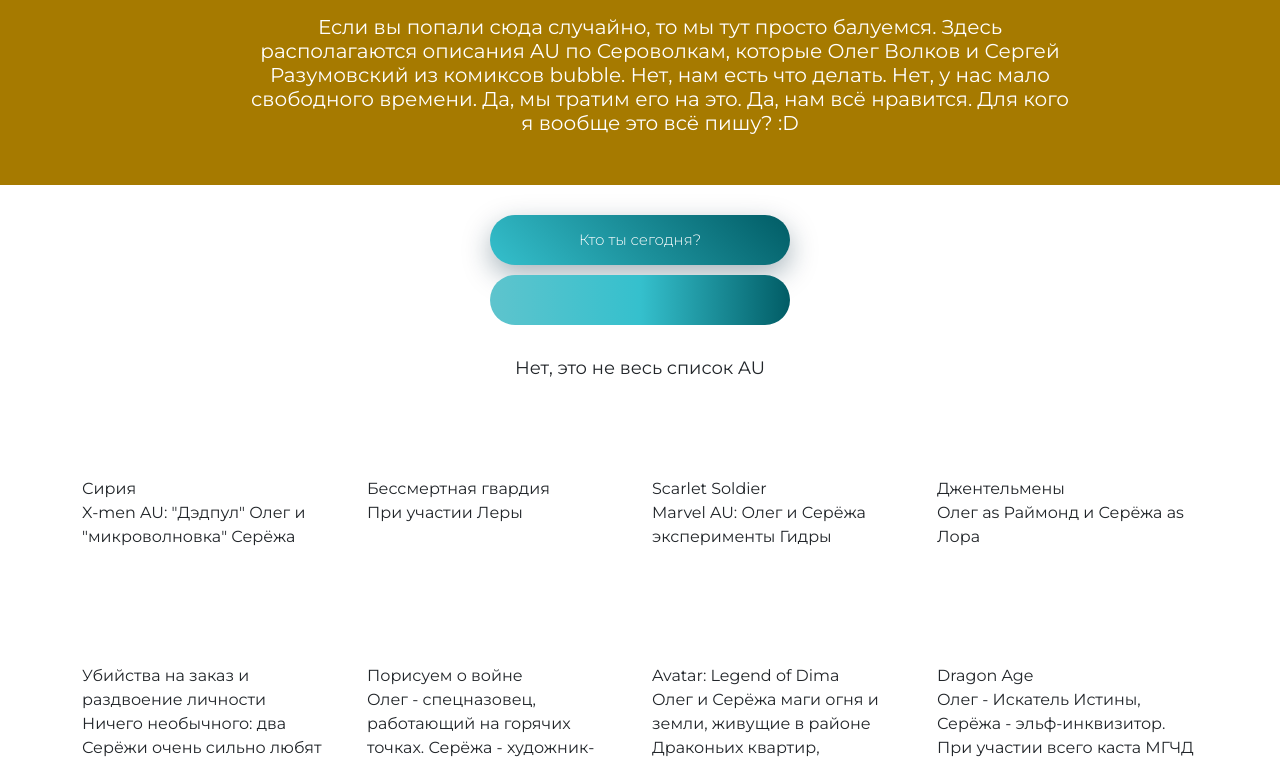
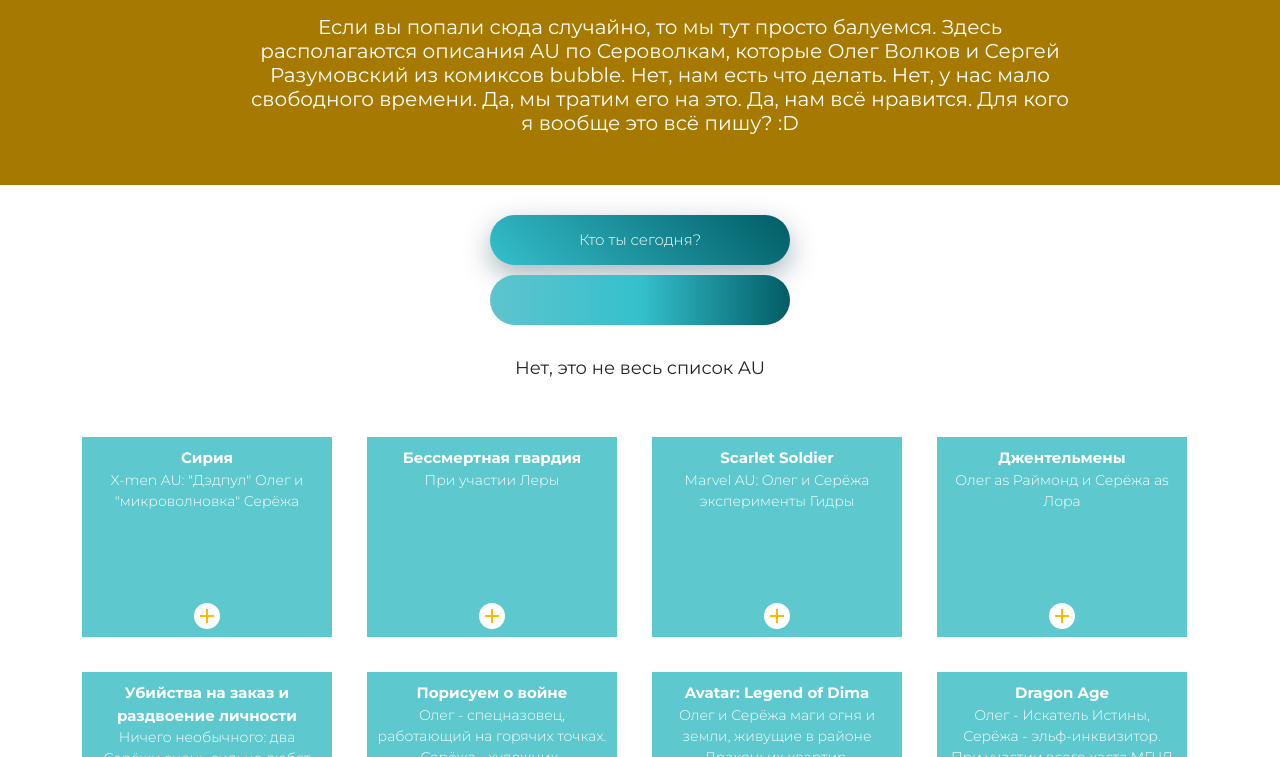
Before and after one commit to lunahogart/greywolf_AU, a plain HTML site: page index.html in a window 1280 px wide. Shown: the part 195-952 px from the top of the page. Drawn offline with Linux system fonts and the light colour scheme.

Commit message:
Add files via upload

```diff
--- a/js/button.js
+++ b/js/button.js
@@ -27,7 +27,7 @@ function my_alert() {
     "СММ-щик Серёжа. Соберись и выкати своему боссу всё, что накипело!",
     "Алая Ведьма Серёжа. Завязывай копаться в чужом дерьме, брат",
     "Зимний Солдат Олег. А чё зимний-то? Летом не служишь? И вот не служи лучше. Побудь денек доминантом",
-    "Искатель Олег. На тебе опять судьба человечества. Не ищи приключений на жопу, ибо что ищется - то найдется. Или это о каких-то других искателях...",
+    "Искатель Олег. Что ищется - то найдется, главное отпустить.",
     "Инквизитор Серёжа. Не обязательно сжигать людей, чтобы услышать от них то, что ты хочешь. А, это не та Инквизиция... Хотя, стоп. Какая разница.",
     "Сердцебит Олег. От твоих мувов сердечко будет делать боньк. Главное не довести никого до инсульта.",
     "Sunsummoner Серёжа. Гори, шобы светить, понял?",
--- a/sass/_mainAU.sass
+++ b/sass/_mainAU.sass
@@ -10,10 +10,62 @@
 
 
 .AU_item
+	position: relative
+	background-color: #5DC8CD
+	display: block
+	height: 200px
+	width: 250px
 	&_title
-	padding: 40px 0 40px 0
-	display: flex
-    justify-content: center
-	margin-top: 35px
+		padding: 10px 10px 0px 10px
+		display: flex
+		justify-content: center
+		text-align: center
+		margin-top: 35px
+		font-size: 15px
+		color: #fff
+		font-weight: 600
 	&_subtitle
-	display: block
+		display: block
+		font-weight: 300
+		text-align: center
+		color: #fff
+		font-size: 14px
+		padding: 0px 10px 5px 10px
+	&_plus
+		display: flex
+		justify-content: center
+		background-color: #fff
+		align-items: center
+		width: 26px
+		height: 26px
+		border-radius: 100%
+		position: absolute
+		left: 50%
+		transform: translateX(-50%)
+		margin: 0 auto
+		cursor: pointer
+		bottom: 8px
+		&:before
+			content: ''
+			display: block
+			width: 14px
+			height: 2px
+			background-color: #FFBB00
+			transition: 0.3s all
+		&:after
+			content: ''
+			position: absolute
+			left: 50%
+			transform: translateX(-50%)
+			display: block
+			height: 14px
+			width: 2px
+			background-color: #FFBB00
+			transition: 0.3s all
+		&:hover
+			&:before, &:after
+				background-color: #EC0033
+
+.all_au_title , .all_au_subtitle
+	font-weight: 400
+	font-size: 18px
```
Also changed, not shown: css/style.min.css, 1 other file.
